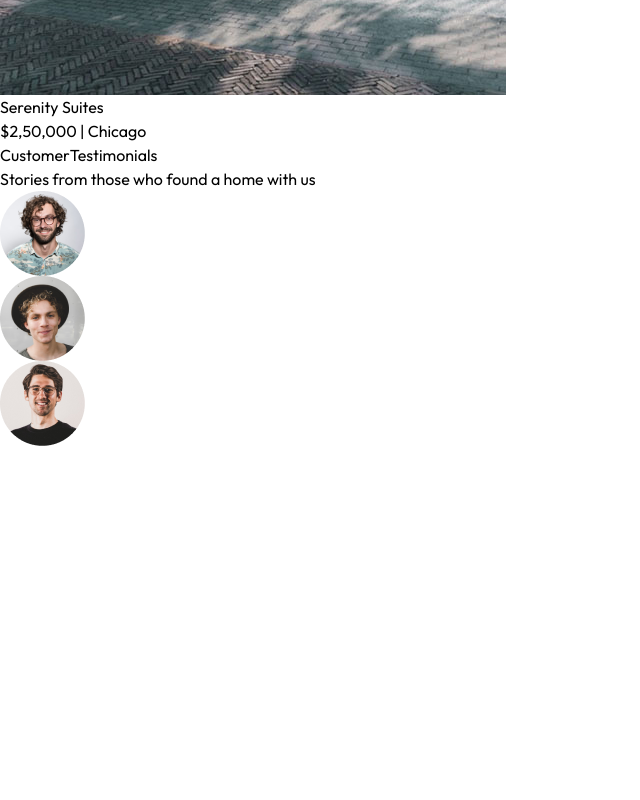
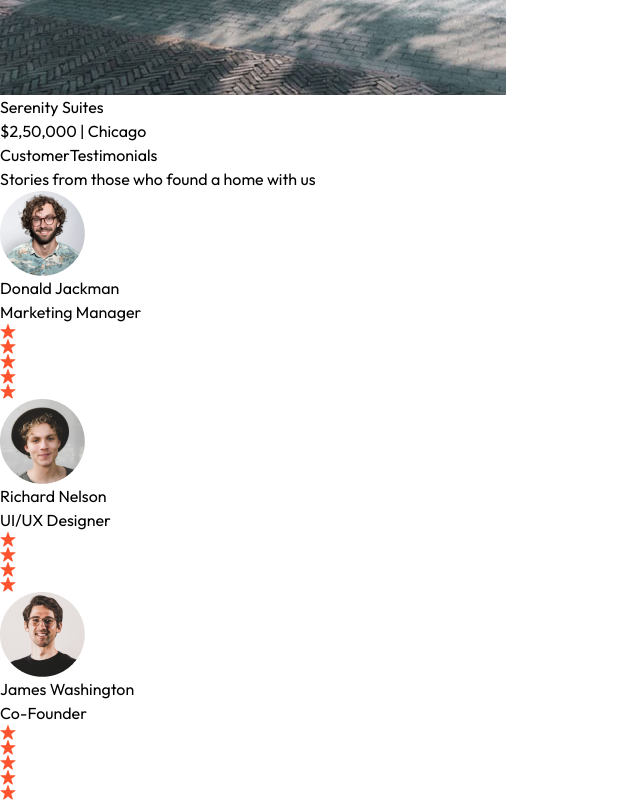
Before and after one commit to favourInyangii/NARAS-HOMES, a React (Vite) app: page / in a window 1280 px wide. Shown: the part 5653-6453 px from the top of the page, without its empty margins (0-640 px from the left). Before the commit the page ends 6099 px from the top, so only its background shows below. Built offline with nearby package versions, Linux system fonts and the light colour scheme.

Commit message:
adding testimonials image

```diff
--- a/src/components/Testimonials.jsx
+++ b/src/components/Testimonials.jsx
@@ -1,4 +1,4 @@
-import { testimonialsData } from "../assets/assets"
+import { assets, testimonialsData } from "../assets/assets"
 const Testimonials = () => {
     return (
         <div className="container mx-auto py-10 lg:px-32 w-full overflow-hidden">
@@ -9,6 +9,13 @@ const Testimonials = () => {
                 {testimonialsData.map((testimonial, index) => (
                     <div key={index} className="max-w-[340px] border shadow-lg rounded px-8 py-12 text-center">
                         <img className="w-20 h-20 rounded-full mx-auto mb-4" src={testimonial.image} alt={testimonial.alt} />
+                        <h2>{testimonial.name}</h2>
+                        <p>{testimonial.title}</p>
+                        <div>
+                            {Array.from({ length: testimonial.rating }, (item, index) => (
+                                <img key={index} src={assets.star_icon} alt="" />
+                            ))}
+                        </div>
                     </div>
                 ))}
             </div>
```
